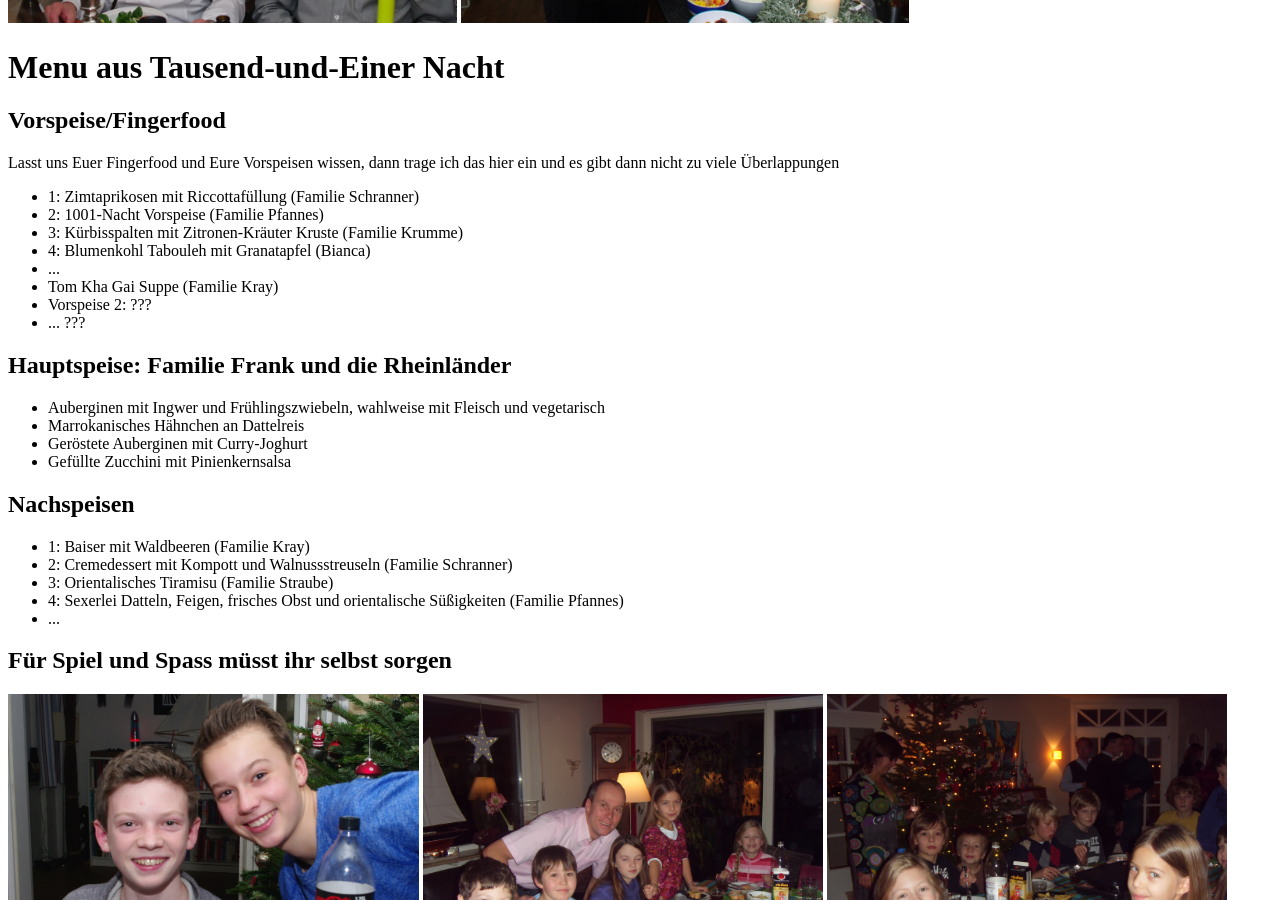
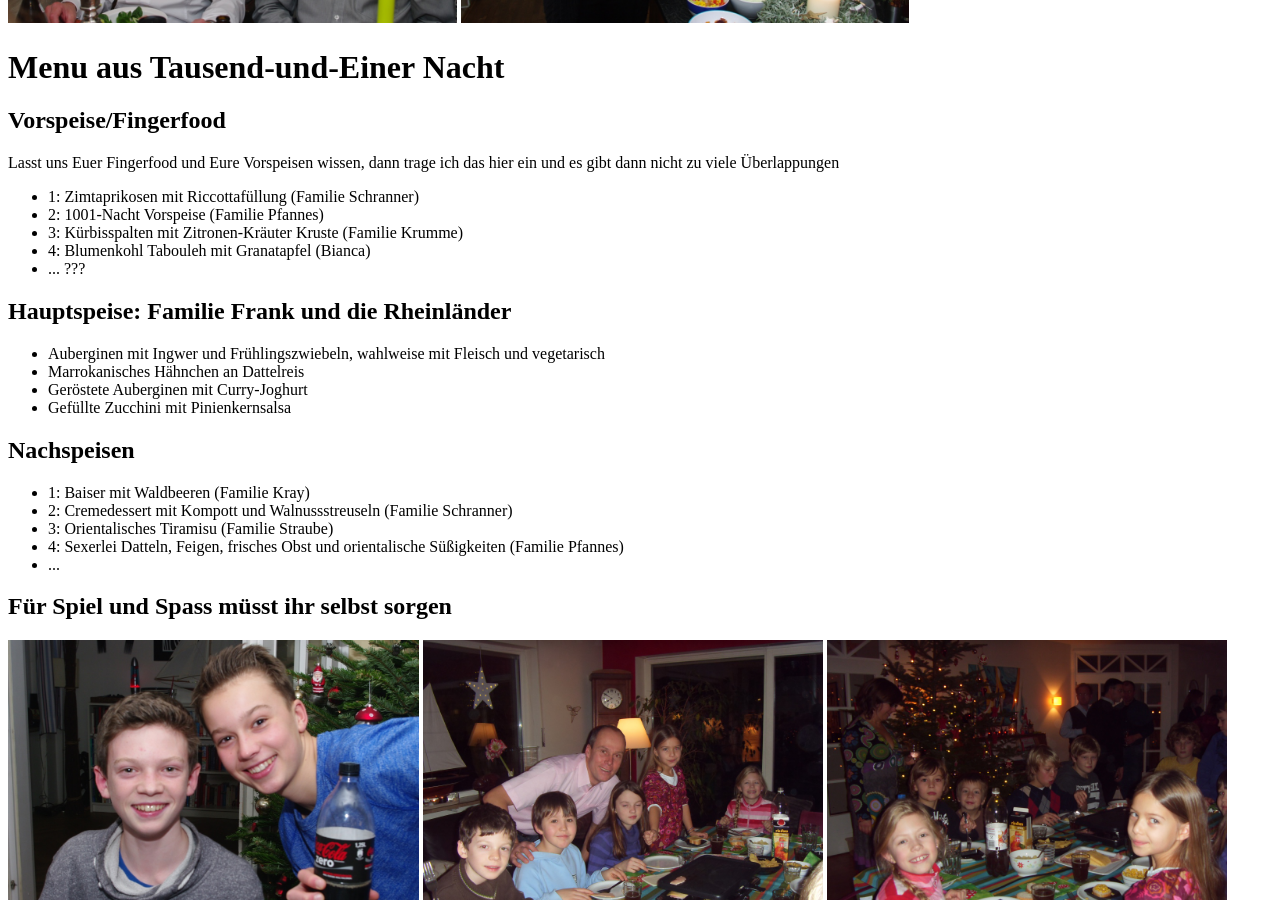
Before and after one commit to DiveDocs/Sylvester2023, a Jekyll site: the page built from index.markdown, in a window 1280 px wide and 900 px high, scrolled down 2184 px. Built offline with Jekyll 4.4.1, drawn with Linux system fonts in a browser that asks for light colours.

Commit message:
Remove incomplete list items from index.markdown

```diff
--- a/index.markdown
+++ b/index.markdown
@@ -68,9 +68,6 @@ Lasst uns Euer Fingerfood und Eure Vorspeisen wissen, dann trage ich das hier ei
 <li> 2: 1001-Nacht Vorspeise (Familie Pfannes)</li>
 <li> 3: Kürbisspalten mit Zitronen-Kräuter Kruste (Familie Krumme)</li>
 <li> 4: Blumenkohl Tabouleh mit Granatapfel (Bianca)</li>
-<li>... </li>
-<li>Tom Kha Gai Suppe (Familie Kray)</li>
-<li>Vorspeise 2: ??? </li>
 <li>... ??? </li>
 </ul>
 <h2> Hauptspeise: Familie Frank und die Rheinländer </h2>
```
